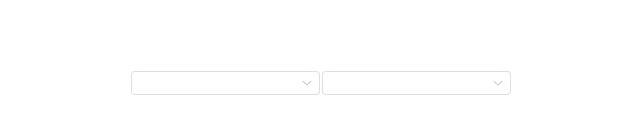
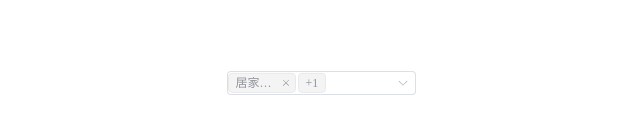
Before and after one commit to ztao0916/vue3-components, a Vue app: page / in a window 1280 px wide. Shown: the part 167-300 px from the top of the page, without its empty margins (319-959 px from the left). Built offline with nearby package versions, Linux system fonts and the light colour scheme.

Commit message:
feat: 功能: 默认选中项优化

```diff
--- a/src/App.vue
+++ b/src/App.vue
@@ -5,10 +5,8 @@
   import dataJson from '@/utils/data.js';
   const data = ref(dataJson.data.children);
   const data2 = ref(dataJson2.data);
-  const selectedIds = ref([]);
-  watch(selectedIds.value, (val) => {
-    console.log('🚀 ~ file: App.vue:10 ~ watch ~ al:', val);
-  });
+  const selectedIds = ref([600621, 600686]);
+  console.log('🚀 ~ file: App.vue:9 ~ selectedIds:', selectedIds.value);
 </script>
 
 <template>
@@ -22,7 +20,7 @@
         value: 'categoryId'
       }"
     />
-    <Cascader :data="data" v-model="selectedIds" />
+    <!-- <Cascader :data="data" v-model="selectedIds" /> -->
   </div>
 </template>
 
--- a/src/components/Cascader/index.vue
+++ b/src/components/Cascader/index.vue
@@ -150,18 +150,6 @@
       type: String,
       default: '/'
     },
-    // valueKey: {
-    //   type: String,
-    //   default: 'value'
-    // },
-    // labelKey: {
-    //   type: String,
-    //   default: 'label'
-    // },
-    // childrenKey: {
-    //   type: String,
-    //   default: 'children'
-    // },
     expandTrigger: {
       //触发展开的方式
       type: String,
@@ -234,6 +222,16 @@
         };
       }
     );
+    //初始化选中项
+    let tempResult = store.value.nodeList;
+    tempResult = tempResult.filter((o) => o.isLeaf);
+    selectedNodes.value = tempResult.filter((item) =>
+      props.modelValue.includes(item[valueKey.value])
+    );
+    selectedNodes.value.forEach((node) => {
+      node.check(true);
+    });
+    updateSelect(store.value.selectedIds);
   };
 
   //当selectedLabels.length>showNum.value时,展示showNum个label,后面用+1, +2号代替
```
